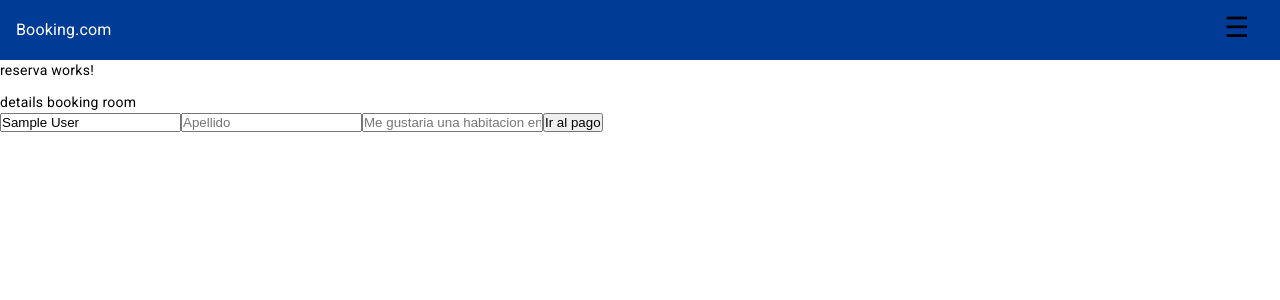
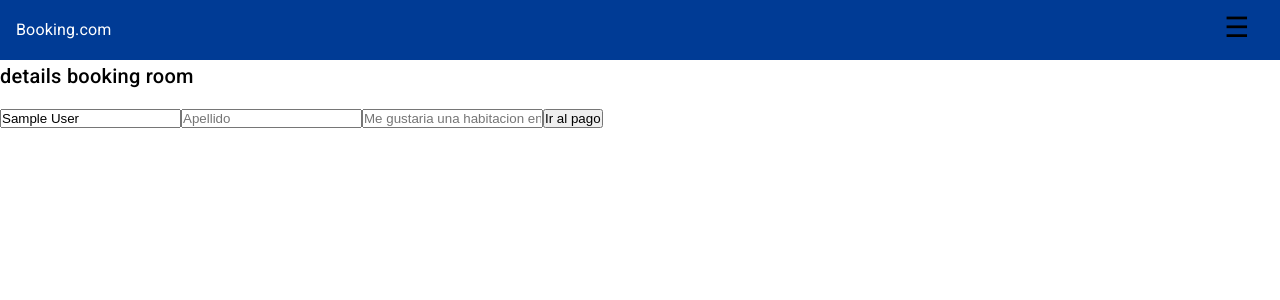
Before and after one commit to carlpach/app-viajes-FE, an Angular app: page /reserva in a window 1280 px wide. Shown: the top 300 px of the page. Built offline with nearby package versions, Linux system fonts and the light colour scheme; sample sign-in values are in the browser's storage.

Commit message:
quick fix

```diff
--- a/src/app/pages/confirmation/confirmation.component.html
+++ b/src/app/pages/confirmation/confirmation.component.html
@@ -1,5 +1,5 @@
-<p>confirmation works!</p>
+<div>
+    <h2>El pago se ha realizado</h2>
 
-<div>
     <h3>Codigo de reserva: {{ booking.bookingCode }}</h3>
 </div>
--- a/src/app/pages/reserva/reserva.component.html
+++ b/src/app/pages/reserva/reserva.component.html
@@ -1,9 +1,6 @@
-<p>reserva works!</p>
-
-
-details booking room
 
 <div *ngIf="!submittedDetails" >
+    <h2>details booking room</h2>
     <form [formGroup]="bookingForm"  (ngSubmit)="clickIrAPagar()" >
         <input placeholder="Nombre" formControlName="name" type="text"/>
         <input placeholder="Apellido" formControlName="lastname" type="text"/>
@@ -21,8 +18,8 @@ details booking room
         <label></label>
         <input formControlName="name" type="text"/>
         <p *ngIf="(submittedPayForm && payForm?.get('name')?.hasError('required'))">Este campo es requerido</p>
-        <input formControlName="surname" type="text"/>
-        <p *ngIf="(submittedPayForm && payForm?.get('surname')?.hasError('required'))">Este campo es requerido</p>
+        <input formControlName="lastname" type="text"/>
+        <p *ngIf="(submittedPayForm && payForm?.get('lastname')?.hasError('required'))">Este campo es requerido</p>
         <input placeholder="Num Tarjeta" formControlName="numeroTarjeta" type="text"/>
         <p *ngIf="(submittedPayForm && payForm?.get('numeroTarjeta')?.hasError('required'))">Este campo es requerido</p>
         <p *ngIf="(submittedPayForm && payForm?.get('numeroTarjeta')?.hasError('pattern'))">Insertar formato 4XXX XXXX XXXX XXXX</p>
--- a/src/app/pages/reserva/reserva.component.ts
+++ b/src/app/pages/reserva/reserva.component.ts
@@ -53,7 +53,7 @@ export class ReservaComponent {
 
     this.payForm = new FormGroup({
       name: new FormControl(this.user.name),
-      surname: new FormControl(this.user.surname),
+      lastname: new FormControl(this.user.lastname),
       numeroTarjeta: new FormControl("", [Validators.required, Validators.pattern('^4[0-9]{12}(?:[0-9]{3})?$')]),
       FechaCaducidad: new FormControl("", [Validators.required, Validators.pattern('^(0[1-9]|1[0-2])\/?([0-9]{4}|[0-9]{2})$')]),
       CVC: new FormControl("", [Validators.required, Validators.pattern('^[0-9]{3,4}$')]),
```
